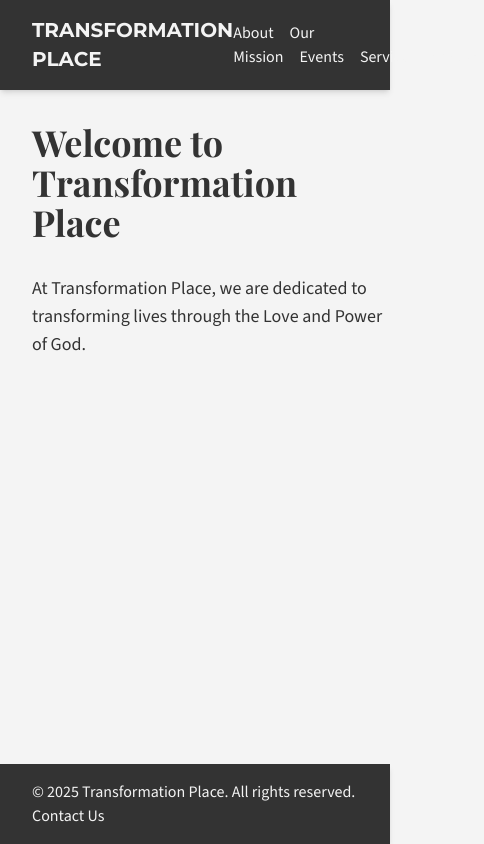
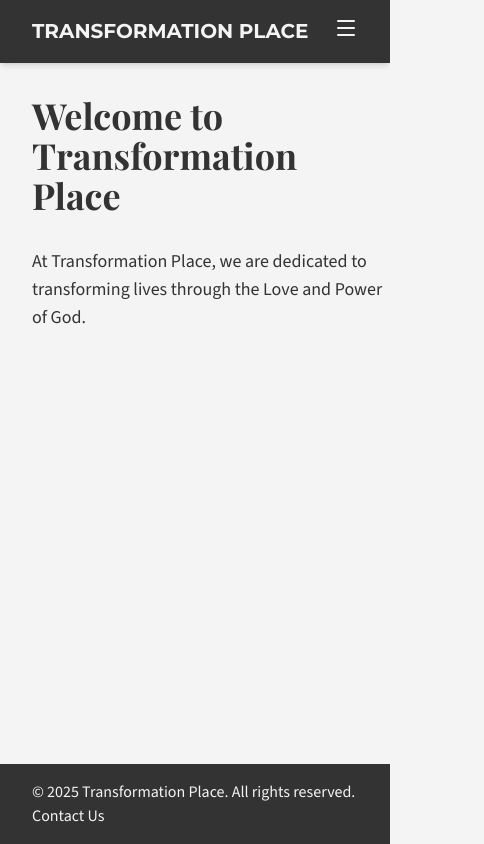
Before and after one commit to Transformation-Place-UK/transformed-website-new, a Next.js app: page / in a window 390 px wide. Shown: the whole page, 484 px wide, since content can reach past the window. Built offline with nearby package versions, Linux system fonts and the light colour scheme; a web font is replaced by a local one.

Commit message:
Addded a hamburger menu for mobile view in Navbar component and fixed dark mode colors in globals.css.

```diff
--- a/src/app/about/page.tsx
+++ b/src/app/about/page.tsx
@@ -20,7 +20,7 @@ export default function Home() {
           <p className="text-lg sm:text-xl sm:text-left">
             We're a church situated in London, aiming to educate the youth on the power and love of God.
             We were founded by {founder.name} in 2018 as Church of His Presence, East London, and services were held in Park Hotel, Ilford.
-            Despite the name, we are not related to <a href="https://www.churchofhispresence.org.uk">Church of His Presence UK.</a>
+            Despite the name, we are not related to <a href="https://www.churchofhispresence.org.uk" className="transition hover:underline">Church of His Presence UK.</a>
           </p>
         </div>
           </main>
--- a/src/components/Footer.tsx
+++ b/src/components/Footer.tsx
@@ -2,7 +2,7 @@ import React from "react";
 
 const Footer = () => {
   return (
-    <footer className="w-full py-4 px-8 flex items-center justify-between bg-foreground dark:bg-foreground shadow-md text-[#f4f4f4] font-sans">
+    <footer className="w-full py-4 px-8 flex items-center justify-between bg-foreground dark:bg-foreground shadow-md text-[#f4f4f4] font-sans  dark:text-[#ffffff]">
         <p>&copy; {new Date().getFullYear()} Transformation Place. All rights reserved. <a href="mailto:contact@transformationplace.org.uk">Contact Us</a></p>
     </footer>
   );
--- a/src/components/Navbar.tsx
+++ b/src/components/Navbar.tsx
@@ -1,21 +1,49 @@
+'use client';
+
 import Link from "next/link";
 import React from "react";
+import { Menu } from "lucide-react";
+
+
 
 const Navbar = () => {
+
+  const [isOpen, setIsOpen] = React.useState(false);
+
+  const toggleMenu = () => {
+  setIsOpen(!isOpen);
+};
+
   return (
-    <nav className="w-full py-4 px-8 flex items-center justify-between bg-foreground dark:bg-foreground shadow-md text-[#f4f4f4]">
+    <nav className="w-full py-4 px-8 flex items-center justify-between bg-foreground dark:bg-foreground shadow-md text-[#f4f4f4] dark:text-[#333]">
       <div className="text-xl font-bold">
         <Link href="/" className="font-alt hover:no-underline">TRANSFORMATION PLACE</Link>
         </div>
-        <div className="space-x-4 font-sans hover:no-underline">
+
+        <div className="lg:hidden">
+            <button onClick={toggleMenu} className="focus:outline-none hover:text-gray-300">
+                <Menu size={24} />
+            </button>
+        </div>
+        <div className="hidden lg:flex space-x-4 font-sans hover:no-underline">
             <Link href="/about">About</Link>
             <Link href="/our-mission">Our Mission</Link>
             <Link href="/events">Events</Link>
             <Link href="/services">Services</Link>
             <Link href="/contact">Contact</Link>
         </div>
+        {isOpen && (
+            <div className="absolute top-16 left-0 w-full bg-foreground dark:bg-foreground shadow-md flex flex-col items-left lg:hidden z-10 space-y-4 py-4 px-8 font-sans">
+            <Link href="/about">About</Link>
+            <Link href="/our-mission">Our Mission</Link>
+            <Link href="/events">Events</Link>
+            <Link href="/services">Services</Link>
+            <Link href="/contact">Contact</Link>
+            </div>
+        )}
     </nav>
   );
 }
 
+
 export default Navbar;
```
Also changed, not shown: package.json (+6 -5 lines), 2 other files (tests, documents, lock files or other folders).
